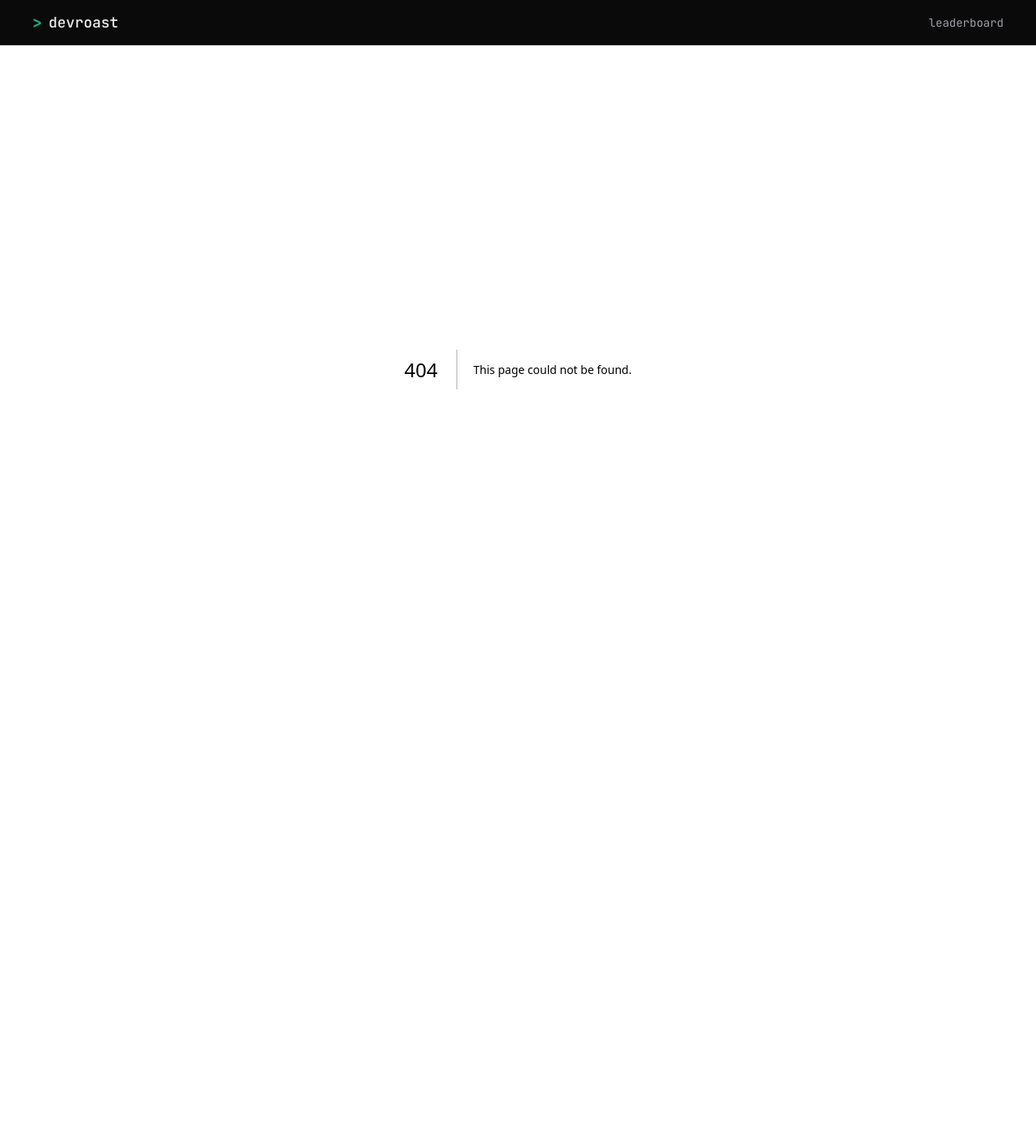
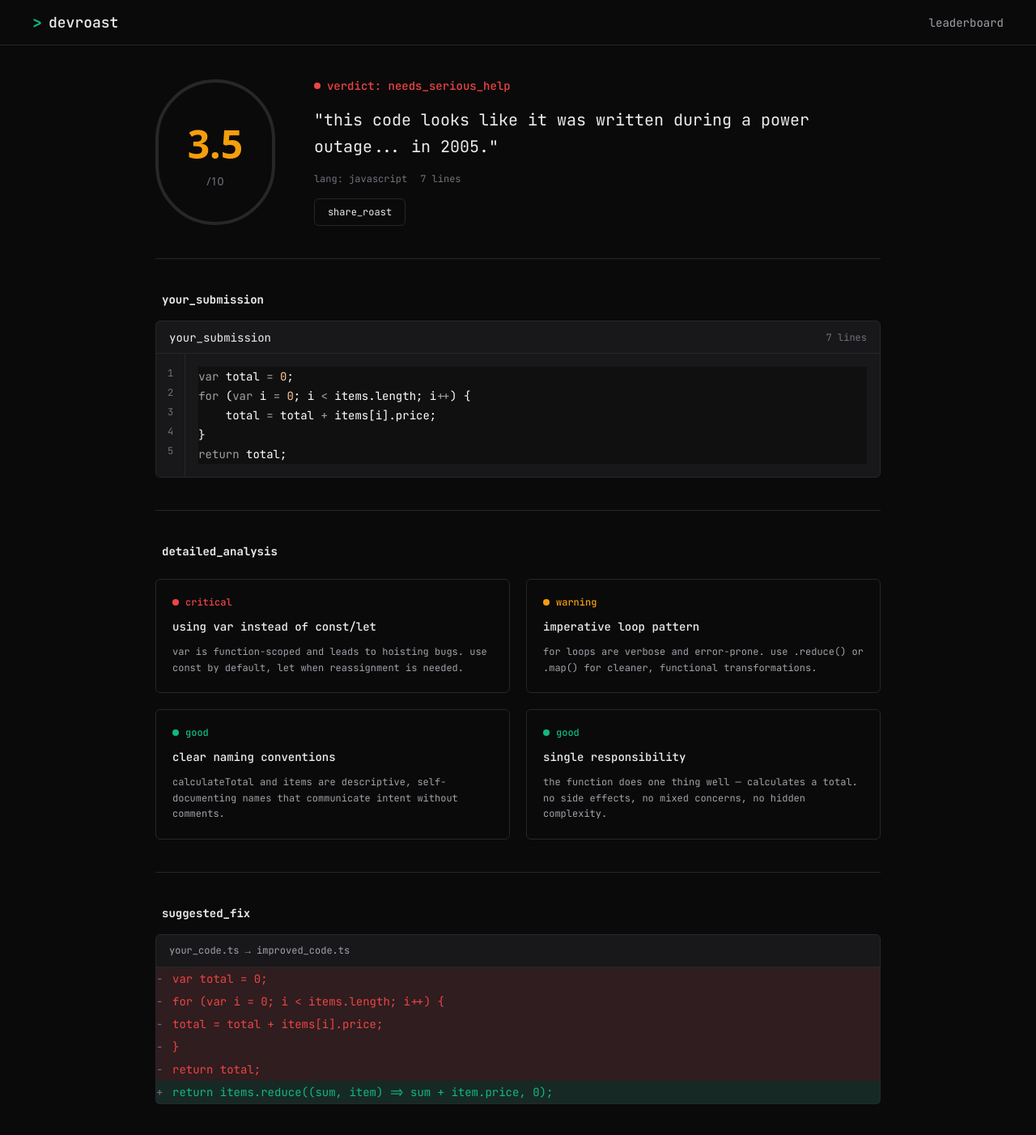
Before and after one commit to jefersonsilva01/devroast, a Next.js app: page /result/1 in a window 1280 px wide. Before the commit this address had no page. Shown: the whole page at 81% size. Before the commit the page ends 856 px from the top, so only its background shows below. Built offline with nearby package versions, Linux system fonts and the light colour scheme.

Commit message:
feat: add roast result page with dynamic UUID route

```diff
--- /dev/null
+++ b/src/app/result/[id]/page.tsx
@@ -0,0 +1,307 @@
+import { CodeBlock } from "@/components/ui/code-block";
+import { ScoreRing } from "@/components/ui/score-ring";
+import { cn } from "@/lib/utils";
+
+const MOCK_RESULT = {
+	score: 3.5,
+	verdict: "needs_serious_help",
+	roastTitle:
+		'"this code looks like it was written during a power outage... in 2005."',
+	language: "javascript",
+	lines: 7,
+	code: `var total = 0;
+for (var i = 0; i < items.length; i++) {
+    total = total + items[i].price;
+}
+return total;`,
+	issues: [
+		{
+			severity: "critical",
+			title: "using var instead of const/let",
+			description:
+				"var is function-scoped and leads to hoisting bugs. use const by default, let when reassignment is needed.",
+		},
+		{
+			severity: "warning",
+			title: "imperative loop pattern",
+			description:
+				"for loops are verbose and error-prone. use .reduce() or .map() for cleaner, functional transformations.",
+		},
+		{
+			severity: "good",
+			title: "clear naming conventions",
+			description:
+				"calculateTotal and items are descriptive, self-documenting names that communicate intent without comments.",
+		},
+		{
+			severity: "good",
+			title: "single responsibility",
+			description:
+				"the function does one thing well — calculates a total. no side effects, no mixed concerns, no hidden complexity.",
+		},
+	],
+	suggestedFix: {
+		removed: [
+			"  var total = 0;",
+			"  for (var i = 0; i < items.length; i++) {",
+			"    total = total + items[i].price;",
+			"  }",
+			"  return total;",
+		],
+		added: ["  return items.reduce((sum, item) => sum + item.price, 0);"],
+	},
+};
+
+function IssueCard({
+	severity,
+	title,
+	description,
+}: {
+	severity: "critical" | "warning" | "good";
+	title: string;
+	description: string;
+}) {
+	const severityConfig = {
+		critical: {
+			dot: "bg-accent-red",
+			label: "critical",
+			labelColor: "text-accent-red",
+		},
+		warning: {
+			dot: "bg-accent-amber",
+			label: "warning",
+			labelColor: "text-accent-amber",
+		},
+		good: {
+			dot: "bg-accent-green",
+			label: "good",
+			labelColor: "text-accent-green",
+		},
+	};
+
+	const config = severityConfig[severity];
+
+	return (
+		<div className="flex flex-col gap-3 rounded-md border border-border-primary p-5">
+			<div className="flex items-center gap-2">
+				<div className={cn("h-2 w-2 rounded-full", config.dot)} />
+				<span
+					className={cn("font-mono text-xs font-medium", config.labelColor)}
+				>
+					{config.label}
+				</span>
+			</div>
+			<h3 className="font-mono text-sm font-medium text-text-primary">
+				{title}
+			</h3>
+			<p className="font-mono text-xs leading-relaxed text-text-secondary">
+				{description}
+			</p>
+		</div>
+	);
+}
+
+function CodePreview({
+	code,
+	language,
+	lines,
+}: {
+	code: string;
+	language: string;
+	lines: number;
+}) {
+	const codeLines = code.split("\n");
+
+	return (
+		<div className="flex flex-col rounded-md border border-border-primary bg-bg-input">
+			<div className="flex h-10 shrink-0 items-center justify-between border-b border-border-primary px-4">
+				<span className="font-mono text-sm text-text-primary">
+					your_submission
+				</span>
+				<span className="font-mono text-xs text-text-tertiary">
+					{lines} lines
+				</span>
+			</div>
+			<div className="flex">
+				<div className="flex flex-col border-r border-border-primary bg-bg-surface px-3.5 py-3">
+					{codeLines.map((_, i) => {
+						const lineNum = i + 1;
+						return (
+							<span
+								key={`line-${lineNum}`}
+								className="font-mono text-xs leading-6 text-text-tertiary text-right"
+							>
+								{lineNum}
+							</span>
+						);
+					})}
+				</div>
+				<div className="flex-1 overflow-x-auto p-4">
+					<CodeBlock
+						code={code}
+						language={language}
+						className="border-0 bg-transparent p-0 text-sm leading-6"
+					/>
+				</div>
+			</div>
+		</div>
+	);
+}
+
+function DiffPreview({ result }: { result: typeof MOCK_RESULT }) {
+	type DiffLine = {
+		id: string;
+		type: "context" | "removed" | "added";
+		content: string;
+	};
+
+	const allLines: DiffLine[] = [];
+
+	result.suggestedFix.removed.forEach((line, idx) => {
+		allLines.push({ id: `removed-${idx}`, type: "removed", content: line });
+	});
+	result.suggestedFix.added.forEach((line, idx) => {
+		allLines.push({ id: `added-${idx}`, type: "added", content: line });
+	});
+
+	return (
+		<div className="flex flex-col rounded-md border border-border-primary bg-bg-input">
+			<div className="flex h-10 shrink-0 items-center border-b border-border-primary px-4">
+				<span className="font-mono text-xs text-text-secondary">
+					your_code.ts → improved_code.ts
+				</span>
+			</div>
+			<div className="flex flex-col">
+				{allLines.map((line) => (
+					<div
+						key={line.id}
+						className={cn(
+							"flex font-mono text-sm leading-7",
+							line.type === "removed" && "bg-accent-red/10 text-accent-red",
+							line.type === "added" && "bg-accent-green/10 text-accent-green",
+						)}
+					>
+						<span className="w-5 shrink-0 text-right pr-3 text-text-tertiary">
+							{line.type === "removed"
+								? "-"
+								: line.type === "added"
+									? "+"
+									: " "}
+						</span>
+						<span className="flex-1">{line.content}</span>
+					</div>
+				))}
+			</div>
+		</div>
+	);
+}
+
+export async function generateMetadata({
+	params,
+}: {
+	params: Promise<{ id: string }>;
+}) {
+	await params;
+	return {
+		title: "Roast Result | devroast",
+		description: `Check out your roast result - Score: ${MOCK_RESULT.score}/10`,
+	};
+}
+
+export default async function ResultPage({
+	params,
+}: {
+	params: Promise<{ id: string }>;
+}) {
+	await params;
+
+	return (
+		<main className="flex min-h-screen flex-col bg-bg-page px-5 py-10 md:px-20">
+			<div className="mx-auto flex w-full max-w-4xl flex-col gap-10">
+				<section className="flex items-center gap-12">
+					<ScoreRing score={MOCK_RESULT.score} />
+					<div className="flex flex-col gap-4">
+						<div className="flex items-center gap-2">
+							<div className="h-2 w-2 rounded-full bg-accent-red" />
+							<span className="font-mono text-sm font-medium text-accent-red">
+								verdict: {MOCK_RESULT.verdict}
+							</span>
+						</div>
+						<h1 className="font-mono text-xl leading-relaxed text-text-primary">
+							{MOCK_RESULT.roastTitle}
+						</h1>
+						<div className="flex items-center gap-4">
+							<span className="font-mono text-xs text-text-tertiary">
+								lang: {MOCK_RESULT.language}
+							</span>
+							<span className="font-mono text-xs text-text-tertiary">
+								{MOCK_RESULT.lines} lines
+							</span>
+						</div>
+						<button
+							type="button"
+							className="inline-flex w-fit items-center gap-1.5 rounded-md border border-border-primary px-4 py-2 font-mono text-xs text-text-primary hover:bg-bg-surface"
+						>
+							share_roast
+						</button>
+					</div>
+				</section>
+
+				<div className="h-px w-full bg-border-primary" />
+
+				<section className="flex flex-col gap-4">
+					<div className="flex items-center gap-2">
+						<span className="font-mono text-sm font-bold text-accent-green">
+							{/* // */}
+						</span>
+						<h2 className="font-mono text-sm font-bold text-text-primary">
+							your_submission
+						</h2>
+					</div>
+					<CodePreview
+						code={MOCK_RESULT.code}
+						language={MOCK_RESULT.language}
+						lines={MOCK_RESULT.lines}
+					/>
+				</section>
+
+				<div className="h-px w-full bg-border-primary" />
+
+				<section className="flex flex-col gap-6">
+					<div className="flex items-center gap-2">
+						<span className="font-mono text-sm font-bold text-accent-green">
+							{/* // */}
+						</span>
+						<h2 className="font-mono text-sm font-bold text-text-primary">
+							detailed_analysis
+						</h2>
+					</div>
+					<div className="grid grid-cols-1 gap-5 md:grid-cols-2">
+						{MOCK_RESULT.issues.map((issue) => (
+							<IssueCard
+								key={issue.title}
+								severity={issue.severity as "critical" | "warning" | "good"}
+								title={issue.title}
+								description={issue.description}
+							/>
+						))}
+					</div>
+				</section>
+
+				<div className="h-px w-full bg-border-primary" />
+
+				<section className="flex flex-col gap-4">
+					<div className="flex items-center gap-2">
+						<span className="font-mono text-sm font-bold text-accent-green">
+							{/* // */}
+						</span>
+						<h2 className="font-mono text-sm font-bold text-text-primary">
+							suggested_fix
+						</h2>
+					</div>
+					<DiffPreview result={MOCK_RESULT} />
+				</section>
+			</div>
+		</main>
+	);
+}
```
Also changed, not shown: specs/AGENTS.md (added, +35 -0 lines).
